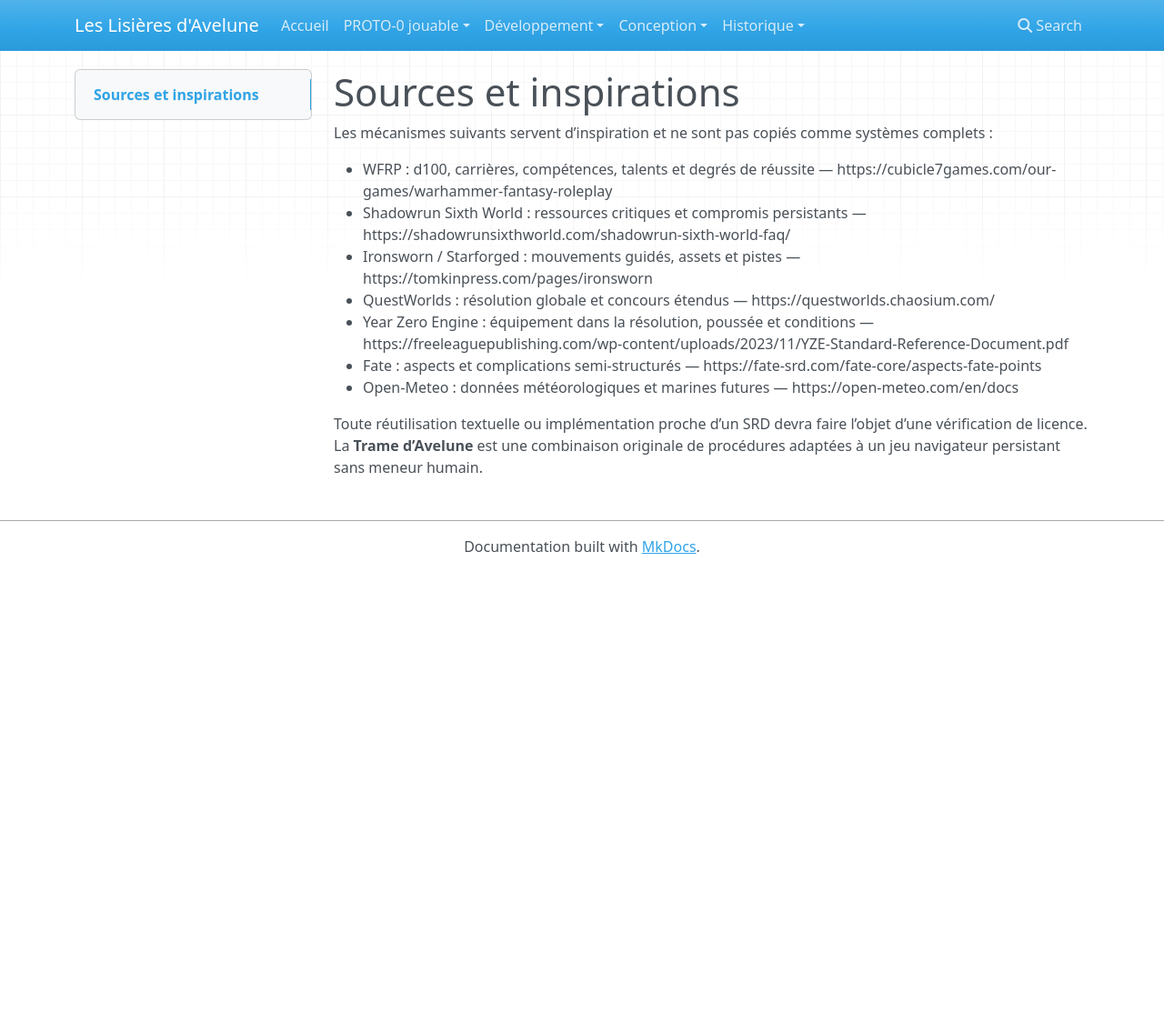
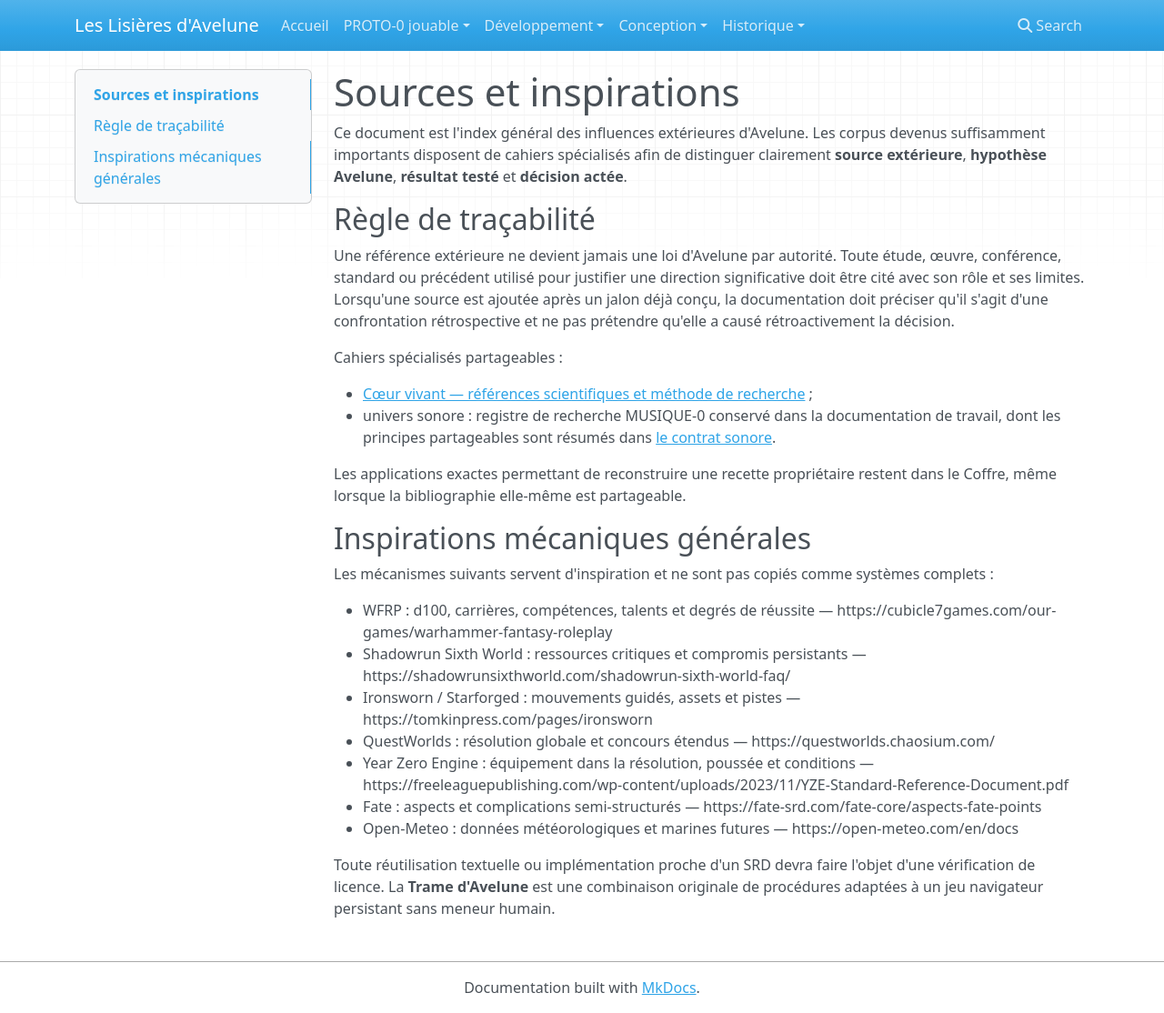
Before and after one commit to Abeliome-Officiel/les-lisieres-avelune, an MkDocs documentation site: the page built from docs/09_sources.md, in a window 1280 px wide and 1114 px high. Shown: the whole window at 91% size. Built offline with MkDocs 1.6.1, drawn with Linux system fonts in a browser that asks for light colours; nearby versions of some CDN libraries.

Commit message:
docs: structurer la traçabilité des sources

```diff
--- a/docs/09_sources.md
+++ b/docs/09_sources.md
@@ -1,6 +1,21 @@
 # Sources et inspirations
 
-Les mécanismes suivants servent d’inspiration et ne sont pas copiés comme systèmes complets :
+Ce document est l'index général des influences extérieures d'Avelune. Les corpus devenus suffisamment importants disposent de cahiers spécialisés afin de distinguer clairement **source extérieure**, **hypothèse Avelune**, **résultat testé** et **décision actée**.
+
+## Règle de traçabilité
+
+Une référence extérieure ne devient jamais une loi d'Avelune par autorité. Toute étude, œuvre, conférence, standard ou précédent utilisé pour justifier une direction significative doit être cité avec son rôle et ses limites. Lorsqu'une source est ajoutée après un jalon déjà conçu, la documentation doit préciser qu'il s'agit d'une confrontation rétrospective et ne pas prétendre qu'elle a causé rétroactivement la décision.
+
+Cahiers spécialisés partageables :
+
+- [Cœur vivant — références scientifiques et méthode de recherche](25_coeur_vivant_references_methode.md) ;
+- univers sonore : registre de recherche MUSIQUE-0 conservé dans la documentation de travail, dont les principes partageables sont résumés dans [le contrat sonore](23_univers_sonore_contrat_public.md).
+
+Les applications exactes permettant de reconstruire une recette propriétaire restent dans le Coffre, même lorsque la bibliographie elle-même est partageable.
+
+## Inspirations mécaniques générales
+
+Les mécanismes suivants servent d'inspiration et ne sont pas copiés comme systèmes complets :
 
 - WFRP : d100, carrières, compétences, talents et degrés de réussite — https://cubicle7games.com/our-games/warhammer-fantasy-roleplay
 - Shadowrun Sixth World : ressources critiques et compromis persistants — https://shadowrunsixthworld.com/shadowrun-sixth-world-faq/
@@ -10,4 +25,4 @@ Les mécanismes suivants servent d’inspiration et ne sont pas copiés comme sy
 - Fate : aspects et complications semi-structurés — https://fate-srd.com/fate-core/aspects-fate-points
 - Open-Meteo : données météorologiques et marines futures — https://open-meteo.com/en/docs
 
-Toute réutilisation textuelle ou implémentation proche d’un SRD devra faire l’objet d’une vérification de licence. La **Trame d’Avelune** est une combinaison originale de procédures adaptées à un jeu navigateur persistant sans meneur humain.
+Toute réutilisation textuelle ou implémentation proche d'un SRD devra faire l'objet d'une vérification de licence. La **Trame d'Avelune** est une combinaison originale de procédures adaptées à un jeu navigateur persistant sans meneur humain.
```
